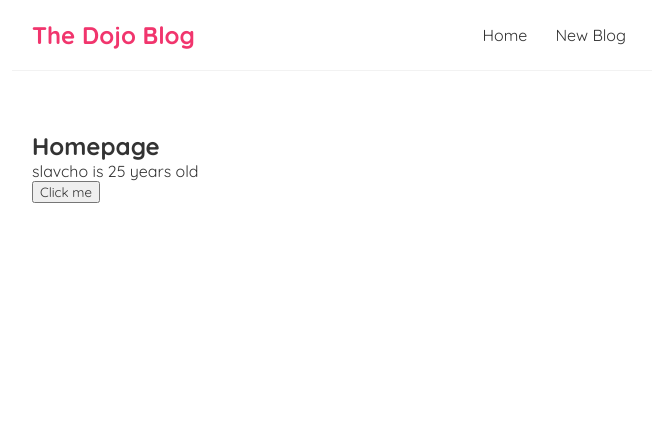
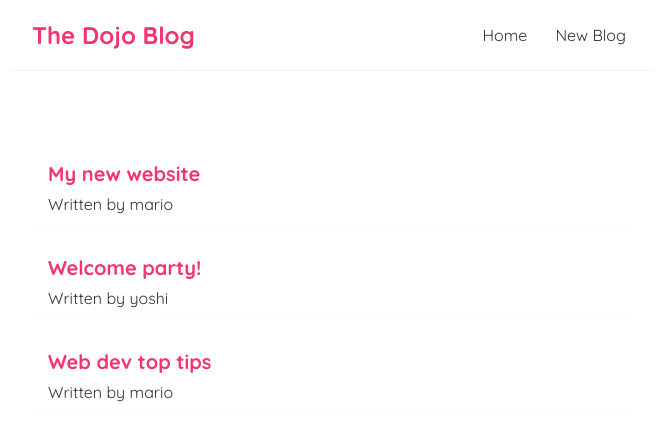
Before and after one commit to jombastic/react-blog-exercise, a React (Create React App) app: page / in a window 1280 px wide. Shown: the top 440 px of the page, without its empty margins (308-964 px from the left). Built offline with nearby package versions, Linux system fonts and the light colour scheme.

Commit message:
iterate through a list to display some blog posts in Home template

```diff
--- a/src/Home.js
+++ b/src/Home.js
@@ -1,20 +1,20 @@
 import { useState } from "react";
 
 const Home = () => {
-    // let name = 'Slavcho';
-    const [name, setName] = useState('slavcho');
-    const [age, setAge] = useState(25);
-
-    const handleClick = () => {
-        setName('jomba');
-        setAge(32);
-    }
+    const [blogs, setBlogs] = useState([
+        { title: 'My new website', body: 'lorem ipsum...', author: 'mario', id: 1 },
+        { title: 'Welcome party!', body: 'lorem ipsum...', author: 'yoshi', id: 2 },
+        { title: 'Web dev top tips', body: 'lorem ipsum...', author: 'mario', id: 3 }
+    ]);
 
     return (
         <div className="home">
-            <h2>Homepage</h2>
-            <p>{ name } is { age } years old</p>
-            <button onClick={handleClick}>Click me</button>
+            {blogs.map((blog) => (
+                <div className="blog-preview" key={blog.id}>
+                    <h2>{ blog.title }</h2>
+                    <p>Written by { blog.author }</p>
+                </div>
+            ))}
         </div>
     );
 }
--- a/src/index.css
+++ b/src/index.css
@@ -6,7 +6,6 @@
   font-family: "Quicksand";
   color: #333;
 }
-
 .navbar {
   padding: 20px;
   display: flex;
@@ -15,27 +14,37 @@
   margin: 0 auto;
   border-bottom: 1px solid #f2f2f2;
 }
-
 .navbar h1 {
   color: #f1356d;
 }
-
 .navbar .links {
   margin-left: auto;
 }
-
 .navbar a {
   margin-left: 16px;
   text-decoration: none;
   padding: 6px;
 }
-
 .navbar a:hover {
   color: #f1356d;
 }
-
 .content {
   max-width: 600px;
   margin: 40px auto;
   padding: 20px;
 }
+
+/* blog previews / list */
+.blog-preview {
+  padding: 10px 16px;
+  margin: 20px 0;
+  border-bottom: 1px solid #fafafa;
+}
+.blog-preview:hover {
+  box-shadow: 1px 3px 5px rgba(0,0,0,0.1);
+}
+.blog-preview h2 {
+  font-size: 20px;
+  color: #f1356d;
+  margin-bottom: 8px;
+}
```
